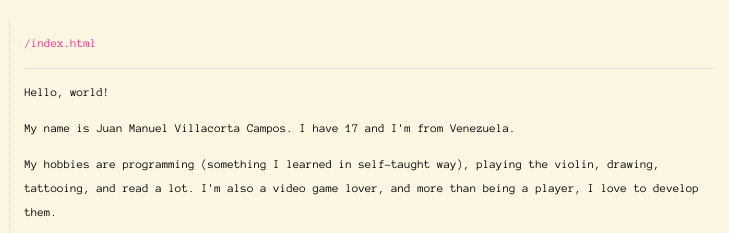
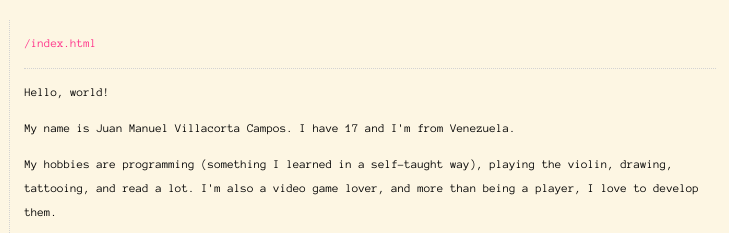
Before and after one commit to juandroid007/juandroid007.github.io, a plain HTML site: page index.html in a window 1280 px wide. Shown: the top 233 px of the page, 422-1151 px from the left. Drawn offline with Linux system fonts and the light colour scheme.

Commit message:
Fix errata

```diff
--- a/index.html
+++ b/index.html
@@ -46,7 +46,7 @@
 				and I'm from Venezuela.</p>
 
 				<p>
-				My hobbies are programming (something I learned in self-taught way), playing the violin, drawing, tattooing, and read a lot.
+				My hobbies are programming (something I learned in a self-taught way), playing the violin, drawing, tattooing, and read a lot.
 				I'm also a video game lover, and more than being a player, I love to develop them.
 				</p>
 
```
